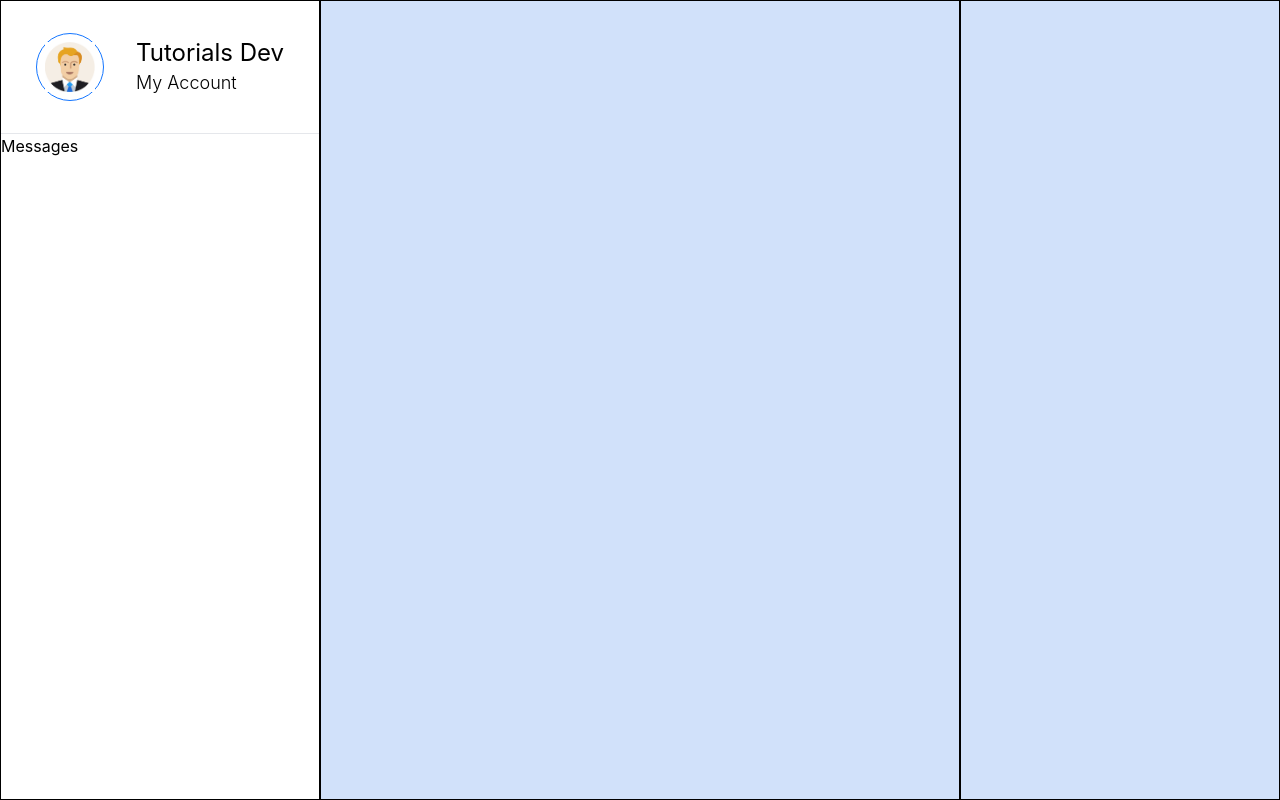
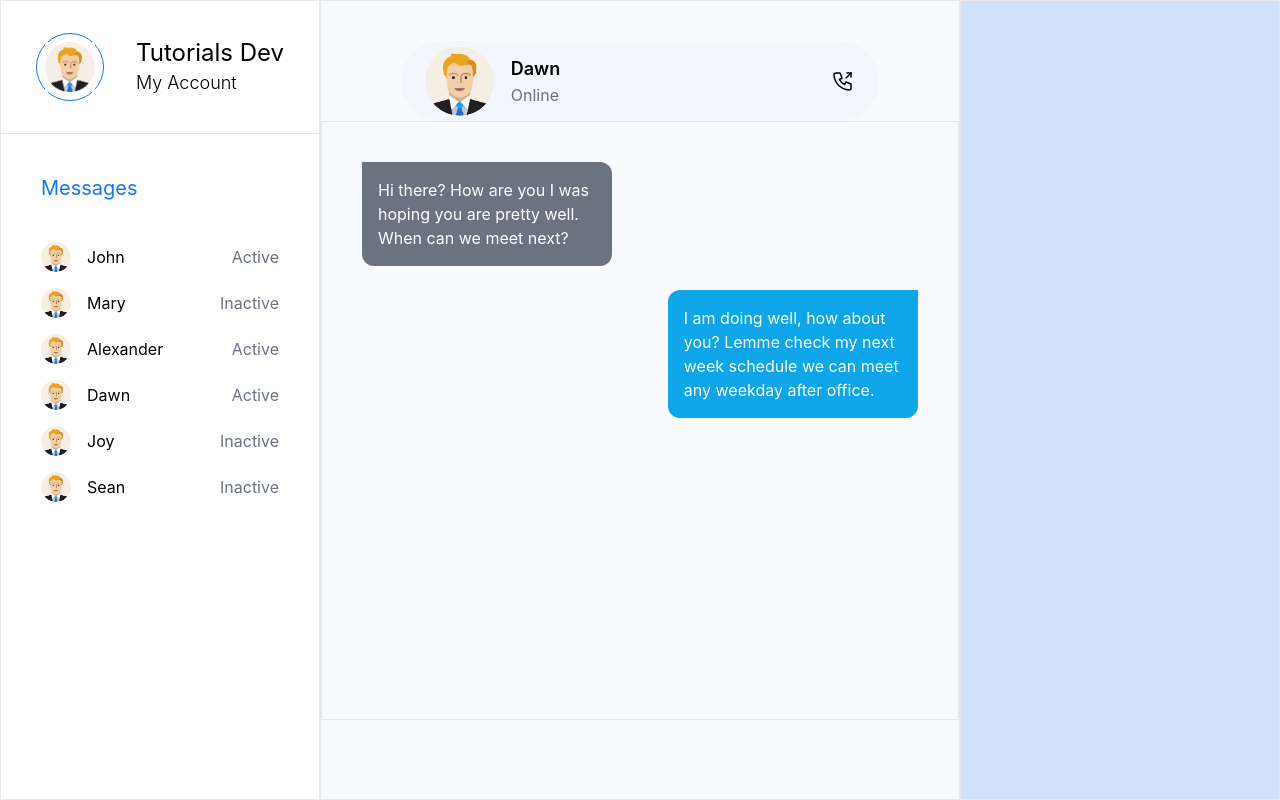
Before and after one commit to iamgaurabhishek/Real-Time-Chat-Application-Project, a React (Create React App) app in the folder FrontEnd/frontend-chat-app/: page / in a window 1280 px wide. Built offline with nearby package versions, Linux system fonts and the light colour scheme.

Commit message:
Working on Dashboard of Chatting from the basic

```diff
--- /dev/null
+++ b/FrontEnd/frontend-chat-app/src/components/DashboardLeftSide/index.js
@@ -0,0 +1,67 @@
+import Avatar from "../../assets/Avatar1.png"
+
+const DashboardLeftSide = () => {
+
+    const contacts = [
+        {
+            name: 'John',
+            status: 'Active',
+            img: Avatar
+        },
+        {
+            name: 'Mary',
+            status: 'Inactive',
+            img: Avatar
+        },
+        {
+            name: 'Alexander',
+            status: 'Active',
+            img: Avatar
+        },
+        {
+            name: 'Dawn',
+            status: 'Active',
+            img: Avatar
+        },
+        {
+            name: 'Joy',
+            status: 'Inactive',
+            img: Avatar
+        },
+        {
+            name: 'Sean',
+            status: 'Inactive',
+            img: Avatar
+        },
+    ]
+  return (
+    <div>
+      <div className='flex justify-center items-center my-8'>
+            <div className='border border-primary-color p-2 rounded-full'><img src={Avatar} width={50} height={50}/></div>
+            <div className='ml-8'>
+                <h3 className='text-2xl'>Tutorials Dev</h3>
+                <p className='text-lg font-light'>My Account</p>
+            </div>
+        </div>
+        <hr className='bg-black'/>
+        <div className='mx-10 mt-10'>
+            <div className='text-primary-color text-xl'>Messages</div>
+            <div className='mt-10'>
+                {
+                    contacts.map(contact =>{
+                        return <div key={contact.name} className='flex justify-between items-center my-4'>
+                            <div className='flex items-center cursor-pointer'>
+                                <img src={contact.img} width={30} height={30} className='rounded-full mr-4'/>
+                                <p>{contact.name}</p>
+                            </div>
+                            <p className='text-gray-500'>{contact.status}</p>
+                        </div>
+                    })
+                }
+            </div>
+        </div>
+    </div>
+  )
+}
+
+export default DashboardLeftSide
--- a/FrontEnd/frontend-chat-app/src/modules/Dashboard/index.js
+++ b/FrontEnd/frontend-chat-app/src/modules/Dashboard/index.js
@@ -1,41 +1,38 @@
 import Avatar from '../../assets/Avatar1.png';
+import DashboardLeftSide from '../../components/DashboardLeftSide';
 const Dashboard = () => {
-
-    const contacts = [
-        {
-            name: 'John',
-            status: 'Active',
-            img: Avatar
-        },
-        {
-            name: 'Mary',
-            status: 'Inactive',
-            img: Avatar
-        },
-        {
-            name: 'Alexander',
-            status: 'Active',
-            img: Avatar
-        },
-    ]
 
   return (
     <div className='w-screen flex'>
-      <div className='w-[25%] border border-black h-screen bg-white'>
-        <div className='flex justify-center items-center my-8'>
-            <div className='border border-primary-color p-2 rounded-full'><img src={Avatar} width={50} height={50}/></div>
-            <div className='ml-8'>
-                <h3 className='text-2xl'>Tutorials Dev</h3>
-                <p className='text-lg font-light'>My Account</p>
+      <div className='w-[25%] border h-screen bg-white'>
+        <DashboardLeftSide/>
+      </div>
+      <div className='w-[50%] border h-screen bg-light flex flex-col items-center'>
+        <div className='w-[75%] bg-primary-light h-[80px] mt-10 rounded-full flex items-center justify-between px-6'>
+            <div className="flex items-center space-x-4">
+            <img src={Avatar} width={70} height={70} className="rounded-full cursor-pointer" />
+            <div>
+                <h3 className='text-lg font-semibold'>Dawn</h3>
+                <p className='text-gray-500'>Online</p>
+            </div>
+            </div>
+            <div className='ml-auto cursor-pointer'>
+            <svg xmlns="http://www.w3.org/2000/svg" className="icon icon-tabler icon-tabler-phone-outgoing" width="24" height="24" viewBox="0 0 24 24" stroke-width="1.5" stroke="black" fill="none" stroke-linecap="round" stroke-linejoin="round">
+                <path stroke="none" d="M0 0h24v24H0z" fill="none"/>
+                <path d="M5 4h4l2 5l-2.5 1.5a11 11 0 0 0 5 5l1.5 -2.5l5 2v4a2 2 0 0 1 -2 2a16 16 0 0 1 -15 -15a2 2 0 0 1 2 -2" />
+                <path d="M15 9l5 -5" />
+                <path d="M16 4l4 0l0 4" />
+            </svg>
             </div>
         </div>
-        <hr className='bg-black'/>
-        <div>
-            <div>Messages</div>
+        <div className='h-[75%] border w-full overflow-y-scroll'>
+            <div className='h-[1000px] px-10 py-10'>
+                <div className='max-w-[45%] bg-gray-500 rounded-b-xl rounded-tr-xl p-4 text-white mb-6'>Hi there? How are you I was hoping you are pretty well. When can we meet next?</div>
+                <div className='max-w-[45%] bg-sky-500 rounded-b-xl rounded-tl-xl ml-auto p-4 text-white mb-6'>I am doing well, how about you? Lemme check my next week schedule we can meet any weekday after office.</div>
+            </div>
         </div>
-      </div>
-      <div className='w-[50%] border border-black h-screen'></div>
-      <div className='w-[25%] border border-black h-screen'></div>
+    </div>
+      <div className='w-[25%] border h-screen'></div>
     </div>
   )
 }
```
Also changed, not shown: FrontEnd/frontend-chat-app/src/components/DashboardMiddle/index.js (added).
